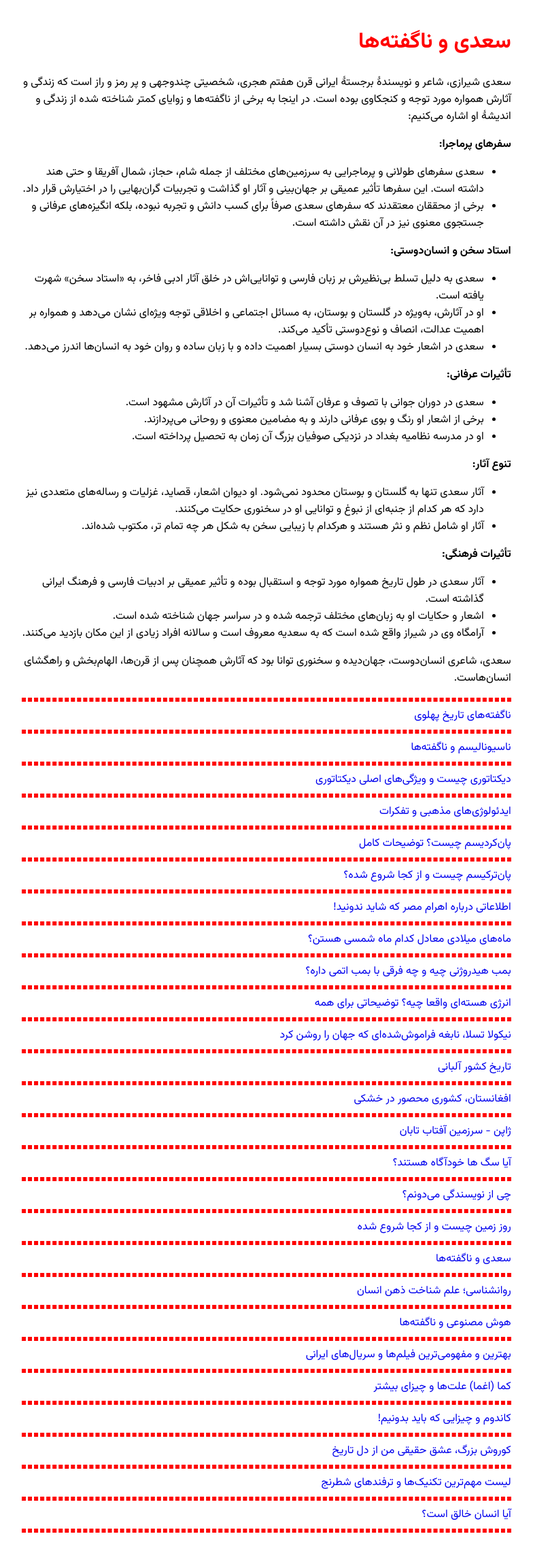
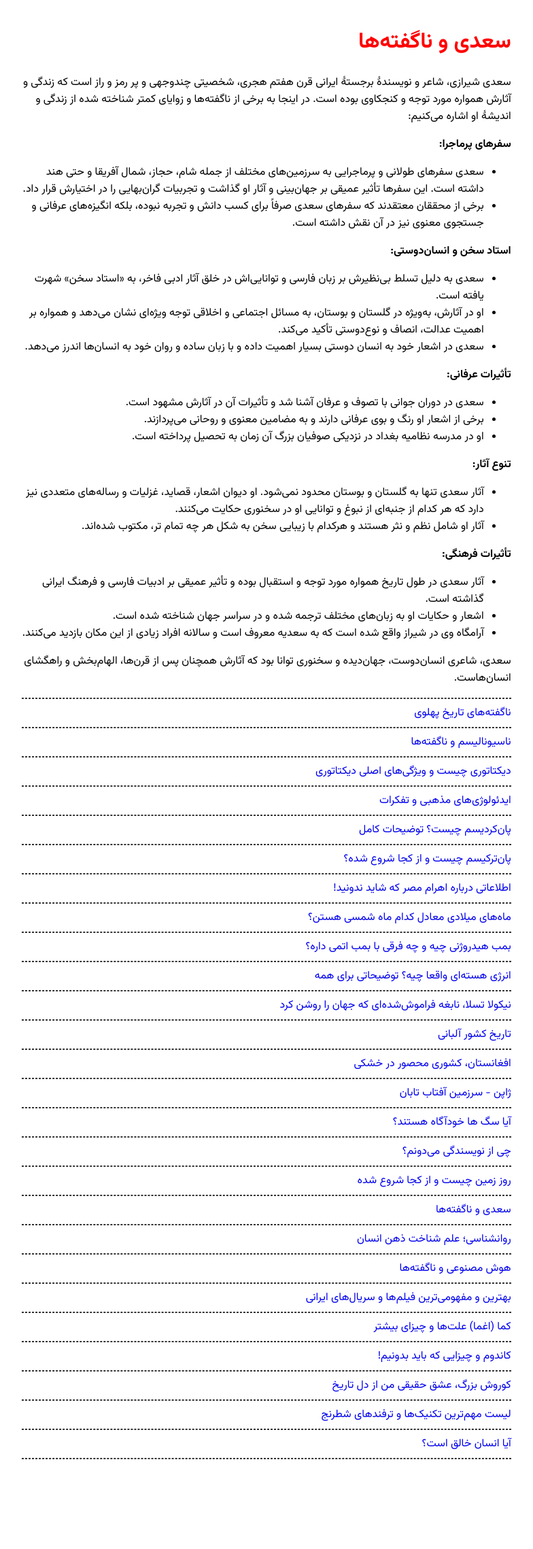
Before and after one commit to darkblog/darkblog.github.io, a Jekyll site: the page built from _posts/2025-2-2-9.md, in a window 1280 px wide. Shown: the whole page at 68% size, without its empty margins (248-1032 px from the left). Built offline with Jekyll 4.4.1, drawn with Linux system fonts in a browser that asks for light colours; after the commit the page ends 2170 px from its top, so only the background shows below that.

Commit message:
Update post.html

```diff
--- a/_layouts/post.html
+++ b/_layouts/post.html
@@ -4,7 +4,7 @@
 <meta charset="UTF-8">
 <title>{{ page.title }}</title>
 <meta name="viewport" content="width=device-width">
-<style>body{font-family:Vazirmatn;margin:auto;padding:1em;max-width:80ch}a{text-decoration:none}h1{color:red}hr{border:dashed red}</style>
+<style>body{font-family:Vazirmatn;margin:auto;padding:1em;max-width:80ch}a{text-decoration:none}h1{color:red}hr{border:1px dashed #333}</style>
 <link rel="preconnect" href="https://fonts.googleapis.com">
 <link rel="preconnect" href="https://fonts.gstatic.com" crossorigin>
 <link href="https://fonts.googleapis.com/css2?family=Vazirmatn:wght@100..900&display=swap" rel="stylesheet">
```
